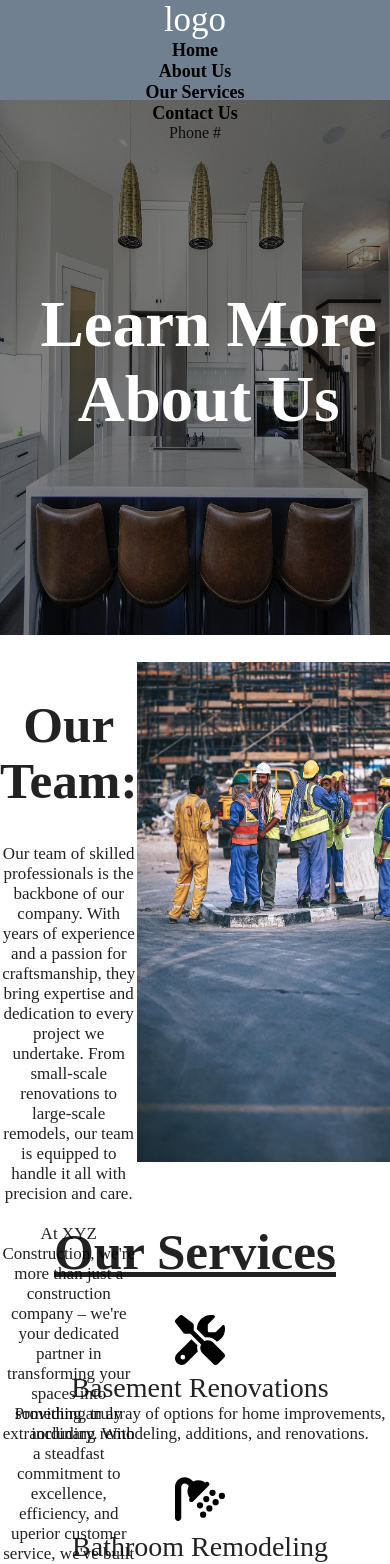
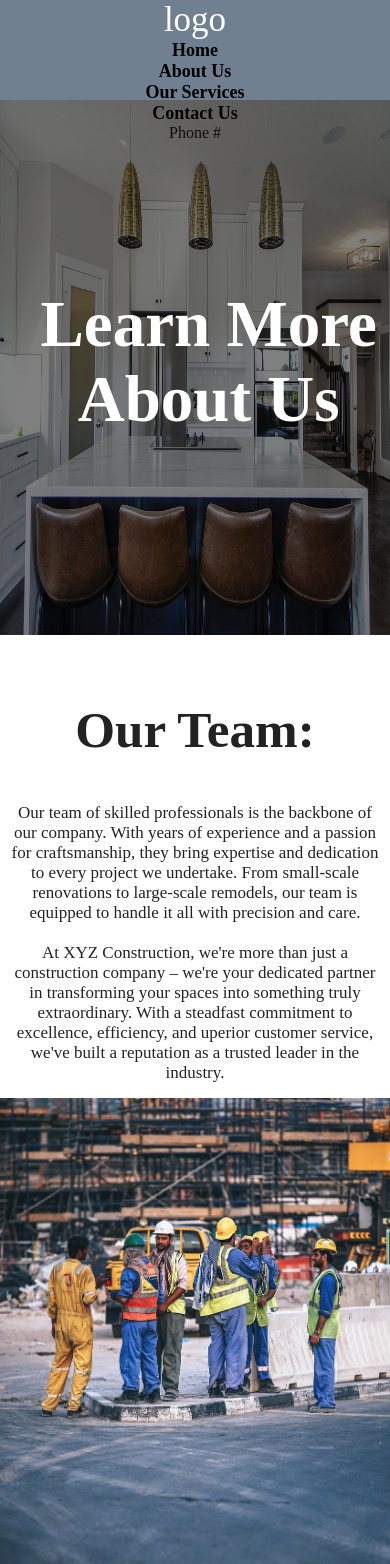
Before and after one commit to mmike1717/Construction-website, a React (Vite) app: page /AboutUs in a window 390 px wide. Shown: the top 1564 px of the page. Built offline with nearby package versions, Linux system fonts and the light colour scheme.

Commit message:
adding css for diff screen size for about us page

```diff
--- a/src/components/AboutUsPage/aboutUs.css
+++ b/src/components/AboutUsPage/aboutUs.css
@@ -61,3 +61,34 @@
     row-gap: 20px;
     font-size: 17px;
 }
+
+
+@media screen and (min-width:300px) and (max-width:800px) {
+    #AboutTeamMainDiv{
+        height: 1050px;
+        flex-direction: column;
+    }
+
+    .TeamHeadingAndDescription{
+        width: 100%;
+    }
+
+    .TeamHeadingAndDescription > h1{
+        justify-content: center;
+    }
+
+    .TeamDescriptionPara{
+        display: flex;
+        flex-direction: column;
+        row-gap: 20px;
+        font-size: 17px;
+        padding: 10px;
+    }
+
+    #AboutTeamMainDiv > img{
+        width: 100%;
+        height: 58%;
+        max-width: 800px;
+        min-width: 300px;
+    }
+}
```
